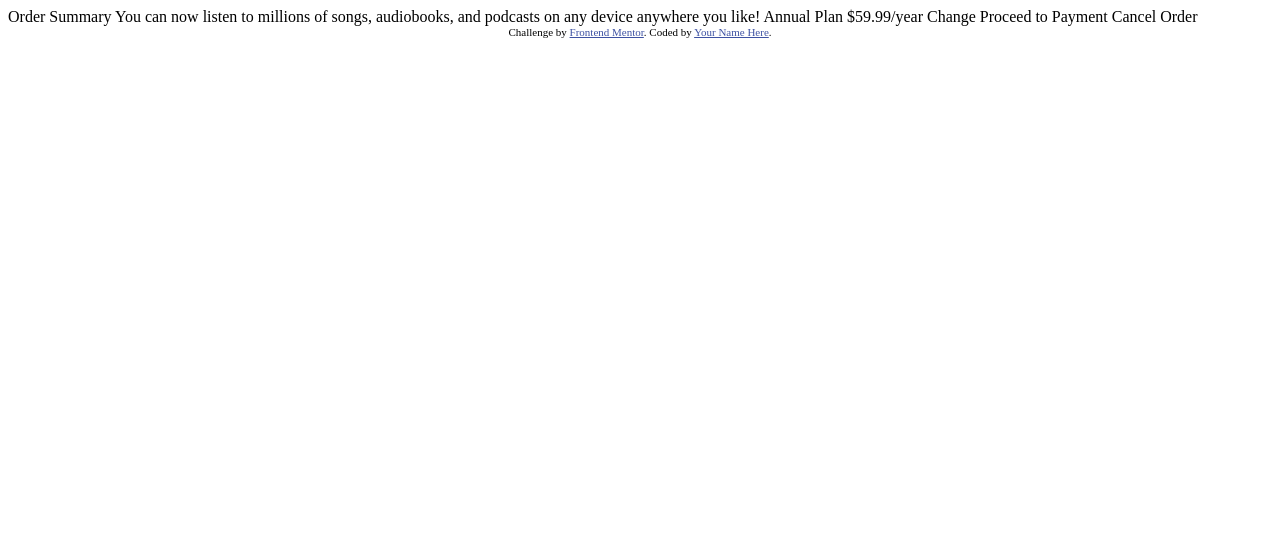
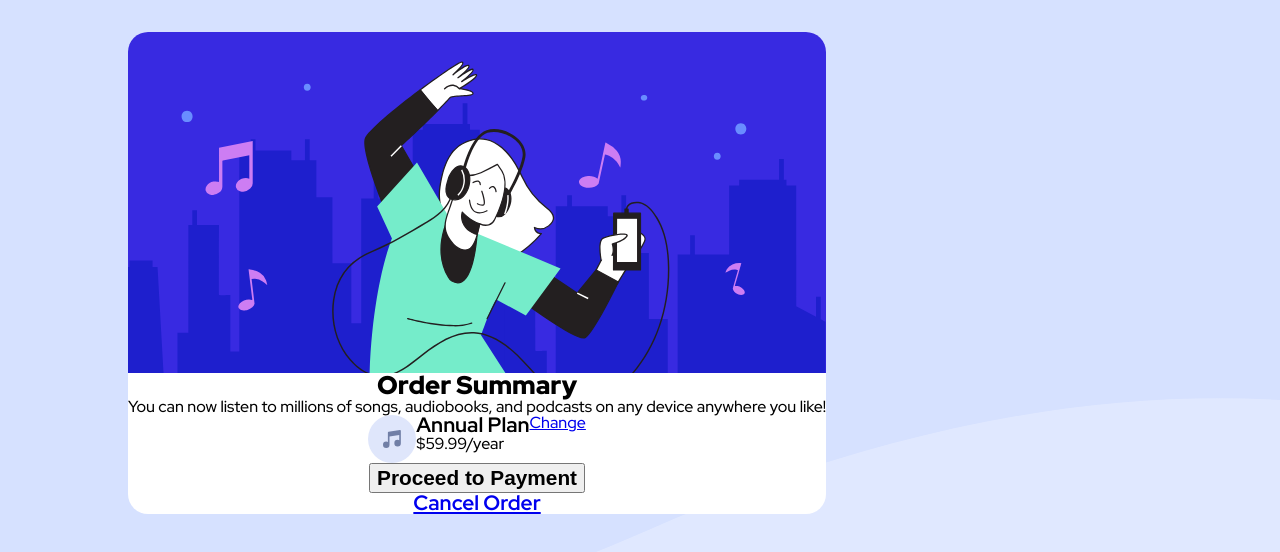
Before and after one commit to SteveNoyes/order-summary-component-main, a plain HTML site: page index.html in a window 1280 px wide. Drawn offline with Linux system fonts and the light colour scheme.

Commit message:
a little

```diff
--- a/index.html
+++ b/index.html
@@ -2,36 +2,39 @@
 <html lang="en">
 <head>
   <meta charset="UTF-8">
-  <meta name="viewport" content="width=device-width, initial-scale=1.0"> <!-- displays site properly based on user's device -->
-
+  <meta name="viewport" content="width=device-width, initial-scale=1.0">
+  <meta http-equiv="X-UA-Compatible" content="ie=edge">
   <link rel="icon" type="image/png" sizes="32x32" href="./images/favicon-32x32.png">
-
-  <title>Frontend Mentor | Order summary card</title>
-
-  <!-- Feel free to remove these styles or customise in your own stylesheet 👍 -->
-  <style>
-    .attribution { font-size: 11px; text-align: center; }
-    .attribution a { color: hsl(228, 45%, 44%); }
-  </style>
+  <link rel="stylesheet" href="./styles/reset.css">
+  <link rel="preconnect" href="https://fonts.googleapis.com">
+  <link rel="preconnect" href="https://fonts.gstatic.com" crossorigin>
+  <link href="https://fonts.googleapis.com/css2?family=Red+Hat+Display:wght@500;700;900&display=swap" rel="stylesheet">
+  <link rel="stylesheet" href="./styles/style.css">
+  <title>order summary card</title>
 </head>
 <body>
+  <div class="card-wrap">
+    <div class="card">
+      <img src="/images/illustration-hero.svg" alt="An illustration of a woman dancing to music" class="hero-image">
+      <h1>Order Summary</h1>
+      <p>You can now listen to millions of songs, audiobooks, and podcasts on any device anywhere you like!</p>
+      <div class="summary">
+        <img src="./images/icon-music.svg" alt="music note image">
+        <div class="planSum">
+          <h2>Annual Plan</h2>
+          <p>$59.99/year</p>
+        </div>
+        <a href="#" id="change-order">Change</a>
+      </div> <!-- Summary End -->
+      <button type="button" name="payment">Proceed to Payment</button>
+      <a href="#" id="cancel-order">Cancel Order</a>
+    </div> <!-- Card End -->
+  </div> <!-- Card Wrap End -->
 
-  Order Summary
 
-  You can now listen to millions of songs, audiobooks, and podcasts on any
-  device anywhere you like!
-
-  Annual Plan
-  $59.99/year
-
-  Change
-
-  Proceed to Payment
-  Cancel Order
-
-  <div class="attribution">
+  <!-- <div class="attribution">
     Challenge by <a href="https://www.frontendmentor.io?ref=challenge" target="_blank">Frontend Mentor</a>.
     Coded by <a href="#">Your Name Here</a>.
-  </div>
+  </div> -->
 </body>
 </html>
--- a/styles/reset.css
+++ b/styles/reset.css
@@ -0,0 +1,48 @@
+/* http://meyerweb.com/eric/tools/css/reset/
+   v2.0 | 20110126
+   License: none (public domain)
+*/
+
+html, body, div, span, applet, object, iframe,
+h1, h2, h3, h4, h5, h6, p, blockquote, pre,
+a, abbr, acronym, address, big, cite, code,
+del, dfn, em, img, ins, kbd, q, s, samp,
+small, strike, strong, sub, sup, tt, var,
+b, u, i, center,
+dl, dt, dd, ol, ul, li,
+fieldset, form, label, legend,
+table, caption, tbody, tfoot, thead, tr, th, td,
+article, aside, canvas, details, embed,
+figure, figcaption, footer, header, hgroup,
+menu, nav, output, ruby, section, summary,
+time, mark, audio, video {
+	margin: 0;
+	padding: 0;
+	border: 0;
+	font-size: 100%;
+	font: inherit;
+	vertical-align: baseline;
+}
+/* HTML5 display-role reset for older browsers */
+article, aside, details, figcaption, figure,
+footer, header, hgroup, menu, nav, section {
+	display: block;
+}
+body {
+	line-height: 1;
+}
+ol, ul {
+	list-style: none;
+}
+blockquote, q {
+	quotes: none;
+}
+blockquote:before, blockquote:after,
+q:before, q:after {
+	content: '';
+	content: none;
+}
+table {
+	border-collapse: collapse;
+	border-spacing: 0;
+}
--- a/styles/style.css
+++ b/styles/style.css
@@ -0,0 +1,65 @@
+:root {
+  --pale-blue: hsl(225, 100%, 94%);
+  --bright-blue: hsl(245, 75%, 52%);
+  --very-pale-blue: hsl(225, 100%, 98%);
+  --desaturated-blue: hsl(224, 23%, 55%);
+  --dark-blue: hsl(223, 47%, 23%);
+}
+
+/* General */
+
+img {
+  margin: 0;
+  padding: 0;
+}
+
+body {
+  font-family: 'Red Hat Display', sans-serif;
+  background-image: url("../images/pattern-background-mobile.svg");
+  background-repeat: no-repeat;
+  background-size: cover;
+  font-size: 16px;
+  background-color: var(--pale-blue);
+}
+
+h1 {
+  font-size: 1.6em;
+  font-weight: 900;
+}
+
+h2, button, #cancel-order {
+  font-size: 1.3em;
+  font-weight: 700;
+}
+
+p, #change-order {
+  font-weight: 500;
+}
+
+/* Card */
+
+.card-wrap {
+  border-radius: 10%;
+  display: flex;
+  align-items: center;
+  width: 80%;
+  margin: 2em auto 0;
+}
+
+.card {
+  display: flex;
+  flex-direction: column;
+  align-items: center;
+  background-color: white;
+  border-radius: 20px;
+}
+
+.hero-image {
+  width: 100%;
+  border-radius: 20px 20px 0 0;
+}
+
+
+.summary {
+  display: flex;
+}
```
